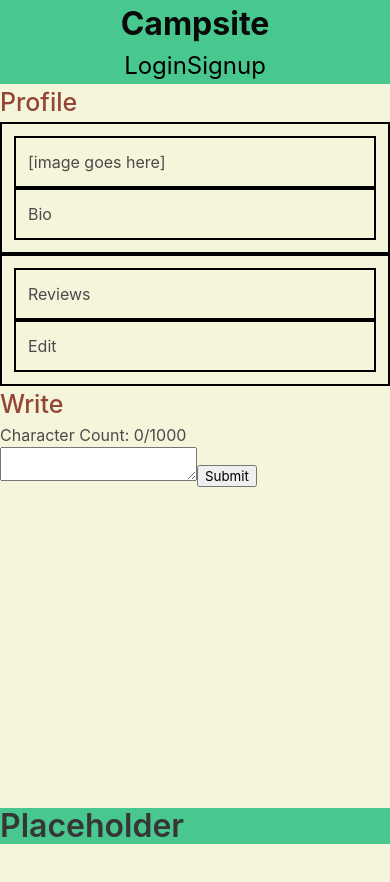
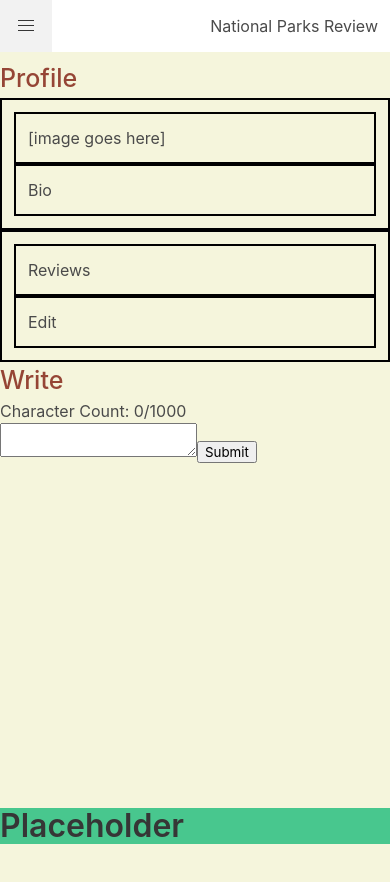
Before and after one commit to NeasterDev/review-site, a React (Create React App) app in the folder client/: page /profile in a window 390 px wide. Shown: the top 882 px of the page. Built offline with nearby package versions, Linux system fonts and the light colour scheme.

Commit message:
added bulma navbar with hamburger menu

```diff
--- a/client/src/components/Autocomplete/index.js
+++ b/client/src/components/Autocomplete/index.js
@@ -6,11 +6,9 @@ const AutoComplete = ({ suggestions }) => {
   const [text, setText] = useState("");
 
   return (
-    <>
       <Hint options={suggestions}>
-        <input value={text} onChange={(e) => setText(e.target.value)} />
+        <input className="searchInput" value={text} onChange={(e) => setText(e.target.value)} />
       </Hint>
-    </>
   );
 };
 export default AutoComplete;
--- a/client/src/components/NavTabs/index.js
+++ b/client/src/components/NavTabs/index.js
@@ -1,39 +1,53 @@
-import React from 'react';
-import './style.css';
+import React from "react";
+import "./style.css";
 
-import Auth from '../../utils/auth';
+import Auth from "../../utils/auth";
 
 function NavTabs() {
-
-  const logout = event => {
+  const logout = (event) => {
     event.preventDefault();
     Auth.logout();
+  };
+
+  const handleBurgerClick = (e) => {
+    const burger = document.querySelector('.navbar-menu');
+    burger.classList.toggle('is-active');
   }
 
   return (
-    <header className="has-background-success">
-      <div>
-        <a href="/">
-          <h1 className="has-text-centered has-text-weight-bold is-size-3 has-text-black">Campsite</h1>
+    <nav className="navbar mb-2 has">
+      <div className="navbar-brand">
+        <a
+          role="button"
+          className="navbar-burger"
+          aria-label="menu"
+          aria-expanded="false"
+          onClick={handleBurgerClick}
+        >
+          <span aria-hidden="true"></span>
+          <span aria-hidden="true"></span>
+          <span aria-hidden="true"></span>
         </a>
-
-        <nav className="has-text-centered is-size-4">
+        <h1 className="navbar-item">National Parks Review</h1>
+      </div>
+      <div className="navbar-menu">
+        <div className="navbar-start">
         {Auth.loggedIn() ? (
               <>
-                <a href="/profile">Profile</a>
-                <a href="/" onClick={logout}>
+                <a className="navbar-item" href="/profile">Profile</a>
+                <a className="navbar-item" href="/" onClick={logout}>
                   Logout
                 </a>
               </>
             ) : (
               <>
-                <a href="/login">Login</a>
-                <a href="/signup">Signup</a>
+                <a className="navbar-item" href="/login">Login</a>
+                <a className="navbar-item" href="/signup">Signup</a>
               </>
             )}
-        </nav>
+        </div>
       </div>
-    </header>
+    </nav>
   );
 }
 
--- a/client/src/components/pages/Home/index.js
+++ b/client/src/components/pages/Home/index.js
@@ -1,4 +1,4 @@
-import React from 'react';
+import React, { useEffect, useState } from 'react';
 import './style.css'
 import {Review} from '../../Review';
 import { GET_REVIEWS } from '../../../utils/query';
@@ -16,7 +16,11 @@ const Home = () => {
 
   return (
     <div className="homepage">
-      <AutoComplete suggestions={nationalParks}/>
+      <form >
+        <AutoComplete suggestions={nationalParks}/>
+        <button type='submit'>Search</button>
+      </form>
+
       {data.users.map(user => {
         if (user.savedReviews.length) {
           return user.savedReviews.map(review => {
```
